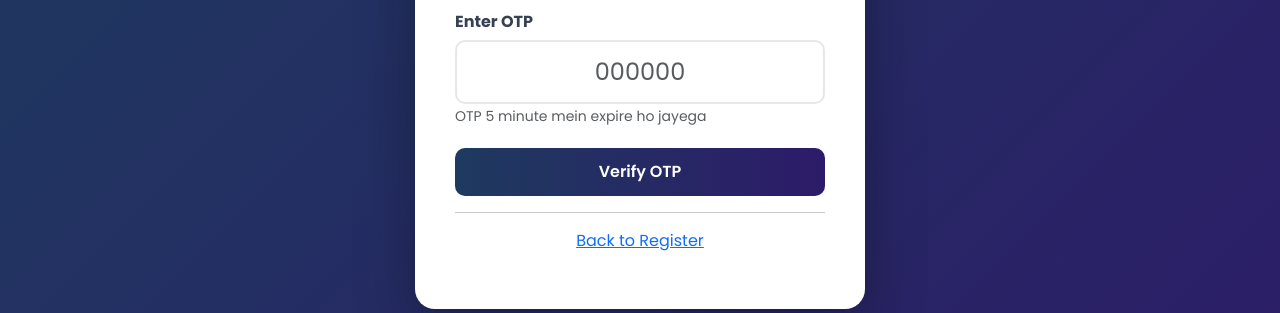
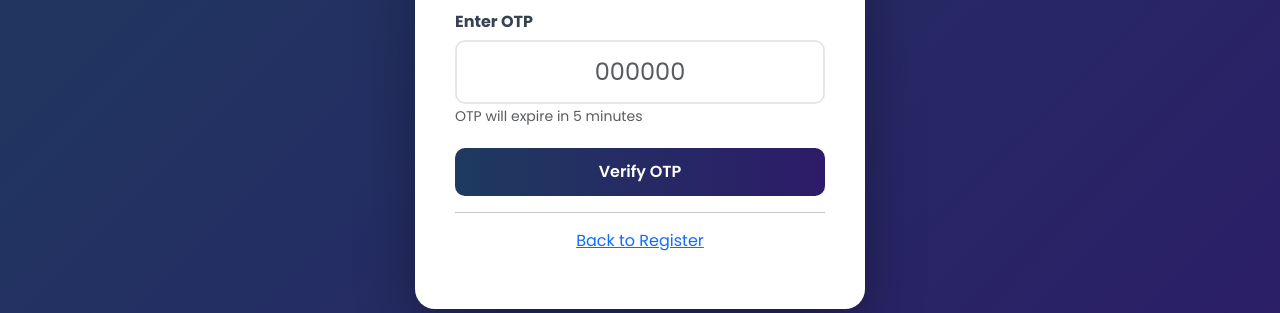
Before and after one commit to ch-Ahmad-zx/lms-project, a Flask app: page /verify-otp in a window 1280 px wide. Shown: the part 246-559 px from the top of the page. Run offline with Flask 3, Linux system fonts and the light colour scheme; a user stored in the database is signed in; some libraries are stand-ins or nearby versions.

Commit message:
changed flow to payment and fixed english text

```diff
--- a/app.py
+++ b/app.py
@@ -203,7 +203,7 @@ def login():
                 if check_password_hash(u_hashed_password, password):
                     session['user_id'] = u_id
                     session['email'] = u_email
-                    return redirect(url_for('dashboard'))
+                    return redirect(url_for('payment'))
                 else:
                     return render_template('login.html', error="Invalid email or password.")
             else:
--- a/templates/verify_otp.html
+++ b/templates/verify_otp.html
@@ -15,7 +15,7 @@
             <label class="form-label fw-bold">Enter OTP</label>
             <input type="text" name="otp" class="form-control text-center fs-4"
                    maxlength="6" placeholder="000000" required>
-            <small class="text-muted">OTP 5 minute mein expire ho jayega</small>
+            <small class="text-muted">OTP will expire in 5 minutes</small>
         </div>
         <button type="submit" class="btn btn-primary w-100">Verify OTP</button>
     </form>
```
